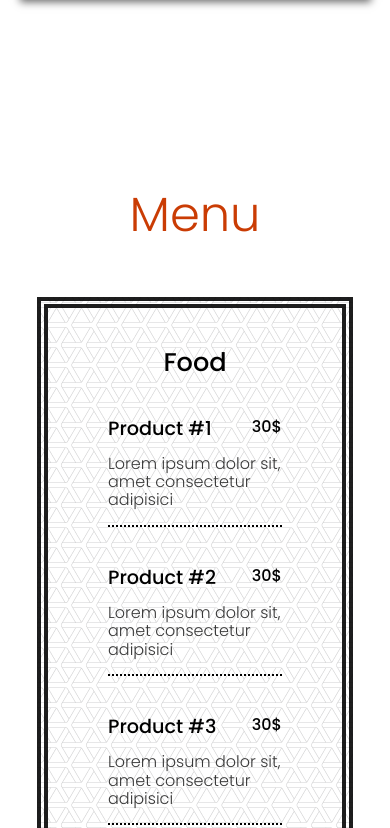
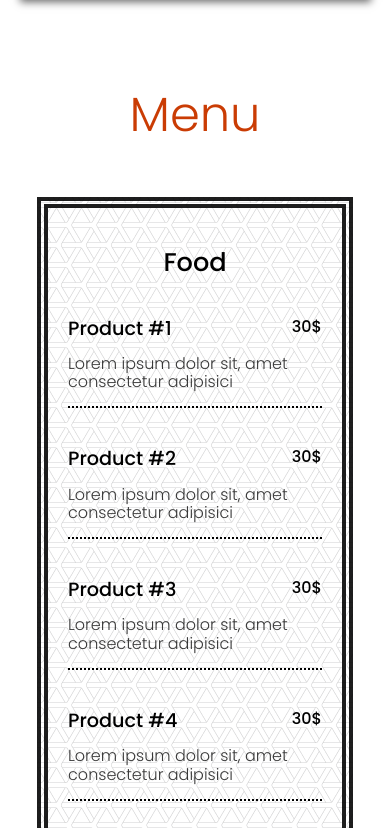
Before and after one commit to Rogerdev13/CoffeShop, a plain HTML site: page index.html in a window 390 px wide. Shown: the part 1477-2305 px from the top of the page. Drawn offline with Linux system fonts and the light colour scheme; a web font is replaced by a local one.

Commit message:
Adapting to mobile devices perfectly

```diff
--- a/css/styles.css
+++ b/css/styles.css
@@ -607,9 +607,12 @@ footer > .container{
     .menu__container{
         --width-elements:100%;
         width: 90%;
+        padding: 40px 20px 70px;
     }
 
-
+    .menu{
+        padding-top:0;
+    }
     .slider__content{
         gap:1em;
         text-align:center;
```
